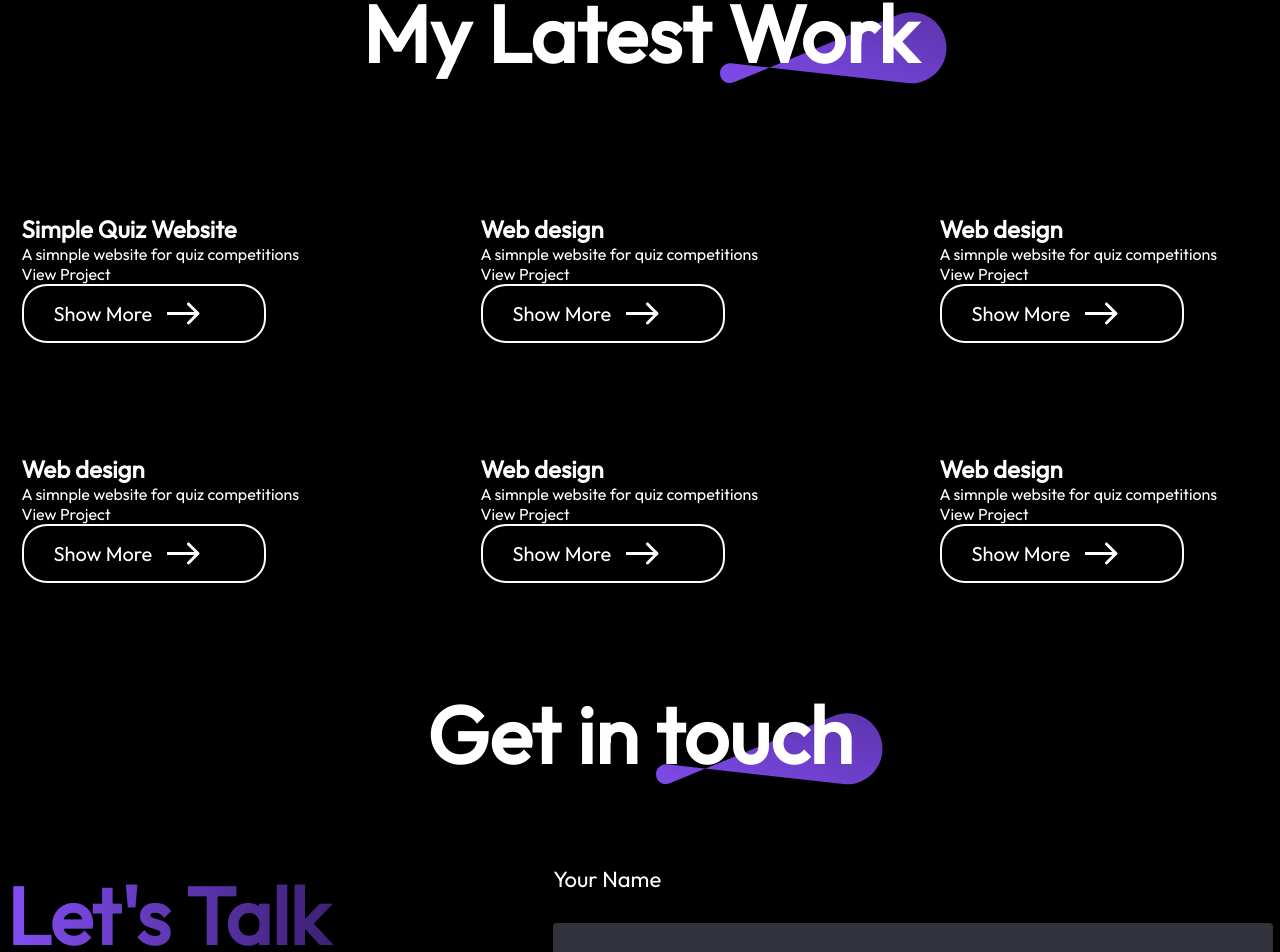
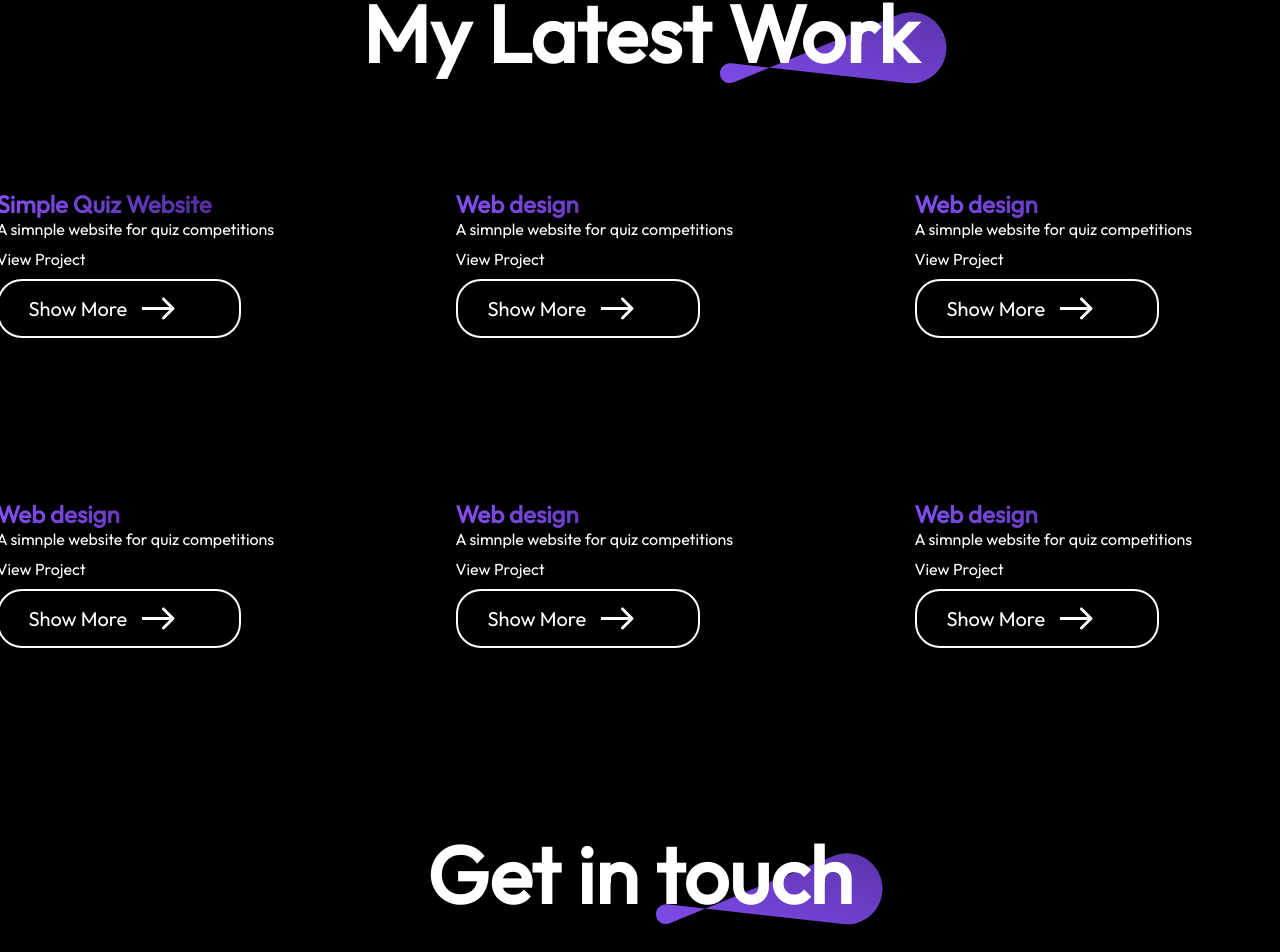
Before and after one commit to itsdavidmandal/website, a React (Vite) app: page / in a window 1280 px wide. Shown: the part 4219-5171 px from the top of the page. Built offline with nearby package versions, Linux system fonts and the light colour scheme.

Commit message:
added css to the individual project items

```diff
--- a/src/Components/My Work/Mywork.css
+++ b/src/Components/My Work/Mywork.css
@@ -34,11 +34,11 @@
 .mywork-item{
     box-sizing: border-box;
     width: 419px;
-    height: 200px;
+    height: 270px;
     transition: 0.3s;
     cursor: pointer;
     transition: transform 0.3s ease-in-out;
-    padding: 50px;
+    padding: 25px;
 
 }
 /* .mywork-item p{
@@ -46,8 +46,15 @@
 
 } */
 
-
-
+.show-project{
+    margin-top: 10px;
+}
+.title-wala-edit{
+    background: linear-gradient(270deg , #361C6A 10% , #844EF3 100%);
+    background-clip: text;
+    -webkit-background-clip: text;
+    -webkit-text-fill-color: transparent;
+}
 .mywork-item:hover{
     transform: scale(1.10);
     border: 4px solid white;
@@ -97,6 +104,7 @@
     transition: 0.6s;
     cursor: pointer;
     width: 180px;
+    margin-top: 10px;
 
 }
 
--- a/src/Components/My Work/Mywork.jsx
+++ b/src/Components/My Work/Mywork.jsx
@@ -15,8 +15,14 @@ const Mywork = () => {
         {mywork_data.map((work) => {
           return (
             <div key={work.w_no} className="mywork-item">
+              <div className="title-wala-edit">
               <h2>{work.w_title}</h2>
+              </div>
+
               <p>{work.w_desc}</p>
+
+              <div className="show-project">
+
               <a
                 href={work.w_link}
                 target="_blank"
@@ -24,12 +30,13 @@ const Mywork = () => {
                 style={{
                   textDecoration: "none",
                   color: "white",
-                  marginTop: "5px",
-                  marginBottom: "50px"
+                  // marginTop: "5px",
+                  // marginBottom: "50px"
                 }}
               >
                 View Project
               </a>
+              </div>
 
               <div className="mywork-showmore-mini">
                 <p>Show More</p>
```
